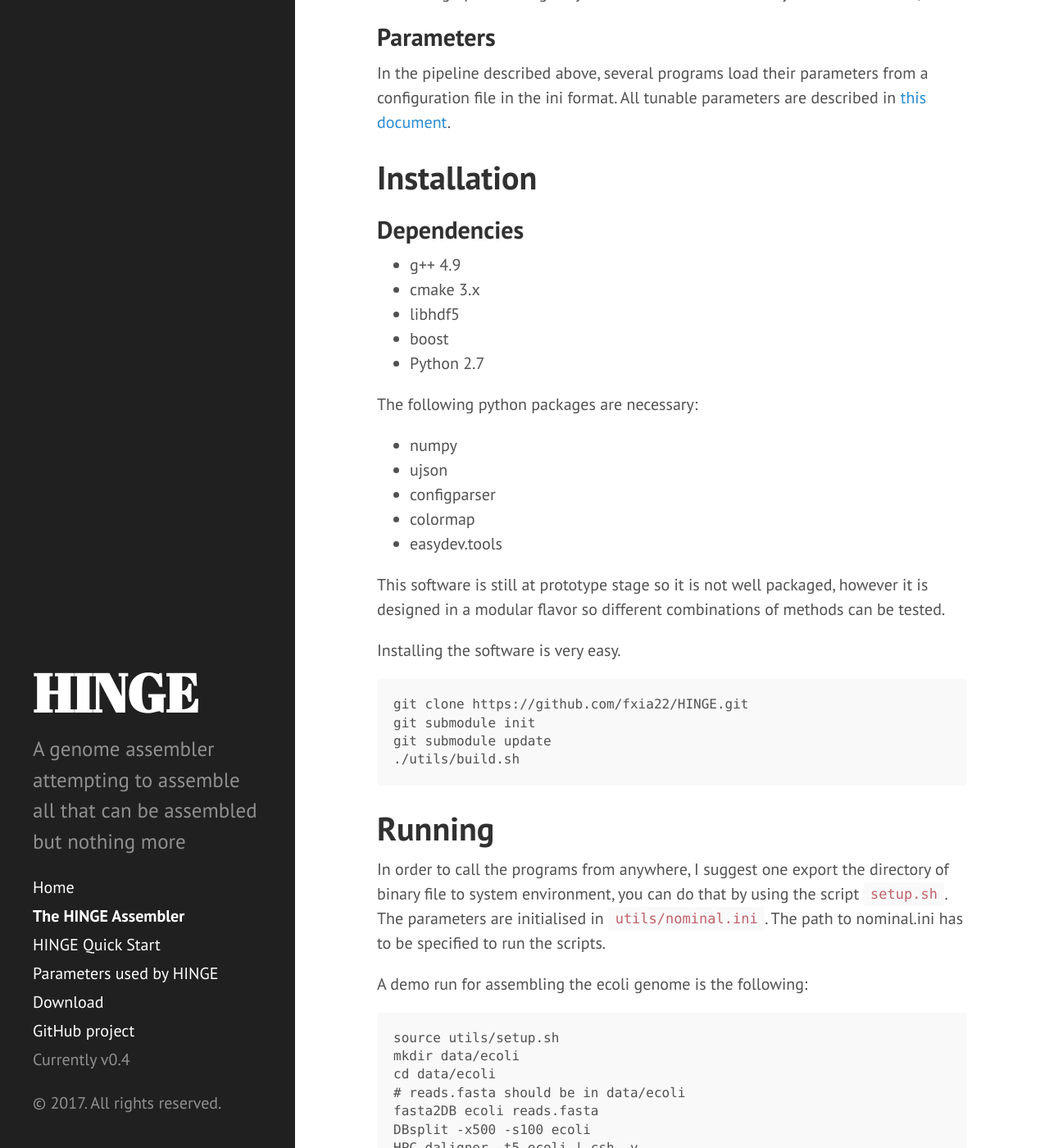
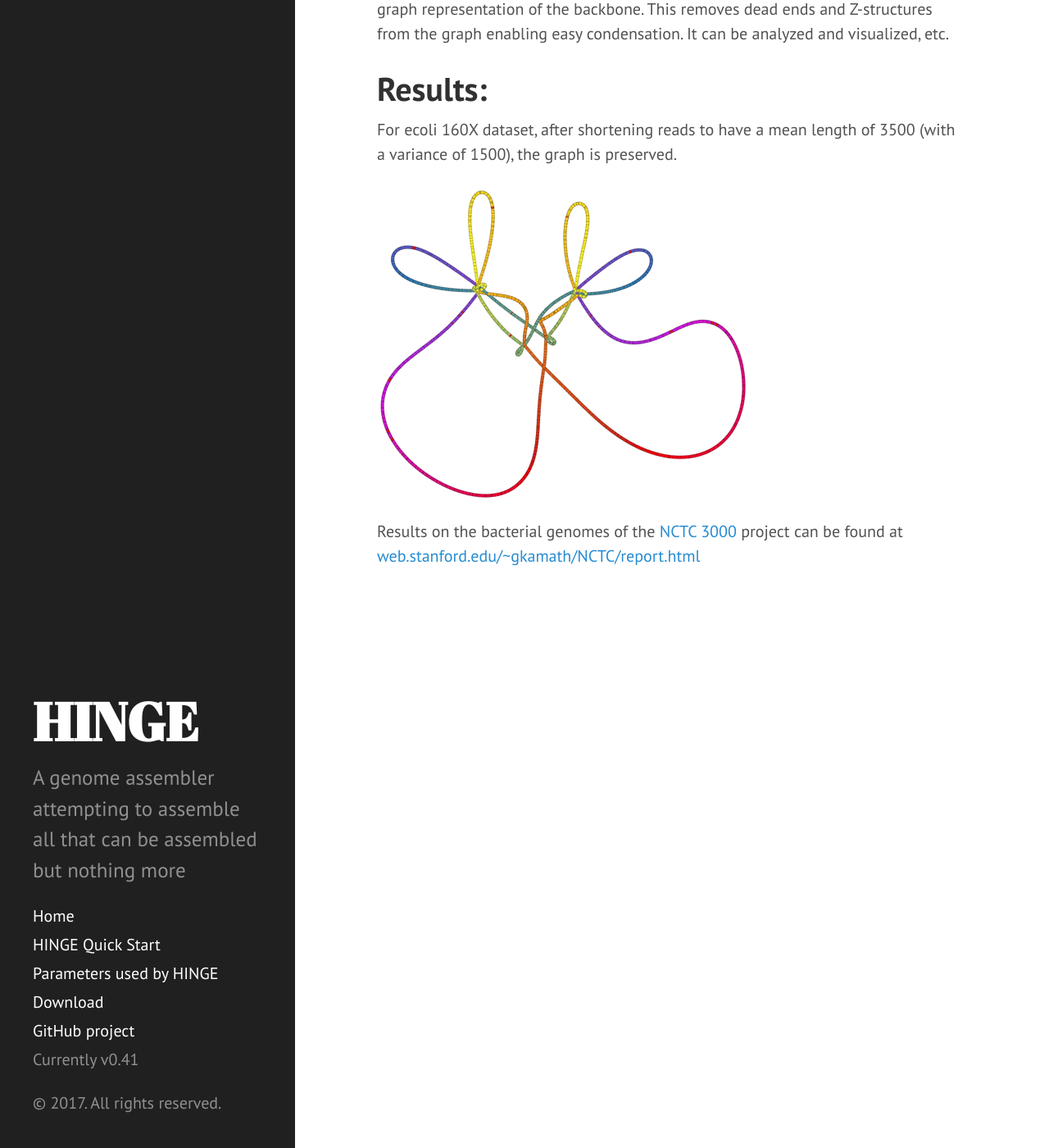
Before and after one commit to HingeAssembler/hingeassembler.github.io, a Jekyll site: the page built from index.md, in a window 1280 px wide and 1400 px high, scrolled down 1791 px. Shown: the whole window at 82% size. Built offline with Jekyll 4.4.1, drawn with Linux system fonts in a browser that asks for light colours; some of the changed text lies outside the part shown.

````diff
--- a/_config.yml
+++ b/_config.yml
@@ -7,7 +7,7 @@ permalink:        pretty
 # relative_permalinks: true
 
 # Setup
-title:            HINGE
+title:            'HINGE'
 tagline:          'A genome assembler'
 description:      'A genome assembler attempting to assemble all that can be assembled but nothing more'
 url:              http://HingeAssembler.github.io
@@ -20,7 +20,7 @@ author:
 paginate:         5
 
 # Custom vars
-version:          0.4
+version:          0.41
 
 
 collections:
@@ -29,4 +29,4 @@ collections:
 
 
 github:
-  repo:
+  repo:       'https://github.com/HingeAssembler/HINGE'
--- a/_includes/sidebar.html
+++ b/_includes/sidebar.html
@@ -20,8 +20,10 @@
       {% assign pages_list = site.pages %}
       {% for node in pages_list %}
         {% if node.title != null %}
-          {% if node.layout == "page" %}
-            <a class="sidebar-nav-item{% if page.url == node.url %} active{% endif %}" href="{{ node.url }}">{{ node.title }}</a>
+          {% if node.title != "The HINGE Assembler" %}
+            {% if node.layout == "page" %}
+              <a class="sidebar-nav-item{% if page.url == node.url %} active{% endif %}" href="{{ node.url }}">{{ node.title }}</a>
+            {% endif %}
           {% endif %}
         {% endif %}
       {% endfor %}
--- a/index.md
+++ b/index.md
@@ -55,121 +59,6 @@ This removes dead ends and Z-structures from the graph enabling easy condensatio
 It can be analyzed and visualized, etc.
 
 
-## Parameters
-
-In the pipeline described above, several programs load their parameters from a configuration file in the ini format.  All tunable parameters are described in [this document](/parameter_description/).
-
-
-# Installation
-
-## Dependencies
-- g++ 4.9
-- cmake 3.x
-- libhdf5
-- boost
-- Python 2.7
-
-The following python packages are necessary:
-
-- numpy
-- ujson
-- configparser
-- colormap
-- easydev.tools
-
-This software is still at prototype stage so it is not well packaged, however it is designed in a modular flavor so different combinations of methods can be tested.
-
-Installing the software is very easy.
-
-```
-git clone https://github.com/fxia22/HINGE.git
-git submodule init
-git submodule update
-./utils/build.sh
-```
-
-# Running
-
-In order to call the programs from anywhere, I suggest one export the directory of binary file to system environment, you can do that by using the script `setup.sh`. The parameters are initialised in `utils/nominal.ini`. The path to nominal.ini has to be specified to run the scripts.
-
-A demo run for assembling the ecoli genome is the following:
-
-```
-source utils/setup.sh
-mkdir data/ecoli
-cd data/ecoli
-# reads.fasta should be in data/ecoli
-fasta2DB ecoli reads.fasta
-DBsplit -x500 -s100 ecoli
-HPC.daligner -t5 ecoli | csh -v
-# alternatively, you can put output of HPC.daligner to a bash file and edit it to support
-rm ecoli.*.ecoli.*
-LAmerge ecoli.las ecoli.+([[:digit:]]).las
-rm ecoli.*.las # we only need ecoli.las
-DASqv -c100 ecoli ecoli.las
-
-# Run filter
-
-mkdir log
-hinge filter --db ecoli --las ecoli.las -x ecoli --config <path-to-nominal.ini>
-
-# Get maximal reads
-
-hinge maximal --db ecoli --las ecoli.las -x ecoli --config <path-to-nominal.ini>
-
-# Run layout
-
-hinge layout --db ecoli --las ecoli.las -x ecoli --config <path-to-nominal.ini> -o ecoli
-
-# Run postprocessing
-
-hinge clip ecoli.edges.hinges ecoli.hinge.list <identifier-of-run>
-
-
-# get draft assembly
-
-hinge draft-path <working directory> ecoli ecoli<identifier-of-run>.G2.graphml
-hinge draft --db ecoli --las ecoli.las --prefix ecoli --config <path-to-nominal.ini> --out ecoli.draft
-
-
-# get consensus assembly
-
-hinge correct-head ecoli.draft.fasta ecoli.draft.pb.fasta draft_map.txt
-fasta2DB draft ecoli.draft.pb.fasta
-HPC.daligner ecoli draft | zsh -v
-hinge consensus draft ecoli draft.ecoli.las ecoli.consensus.fasta <path-to-nominal.ini>
-hinge gfa <working directory> ecoli ecoli.consensus.fasta
-
-#results should be in ecoli_consensus.gfa
-```
-
-
-
-## Analysis of Results
-
-### showing ground truth on graph
-Some programs are for debugging and oberservation. For example, one can get the ground truth by mapping reads to reference and get `ecoli.ecoli.ref.las`.
-
-This `las` file can be parsed to json file for other programs to use.
-
-```
-run_mapping.py ecoli ecoli.ref ecoli.ecoli.ref.las 1-$
-```
-
-In the prune step, if `ecoli.mapping.json` exists, the output `graphml` file will contain the information of ground truth.
-
-### drawing alignment graphs and mapping graphs
-Draw a read, for example 60947, and output figure to `sample` folder (need plus 1 as LAshow counts from 1):
-
-```
-draw2.py ecoli ecoli.las 60948 sample 100
-```
-
-Draw pileup on draft assembly, given a region(start,end):
-
-```
-draw2_pileup_region.py  3600000 4500000
-```
 
 # Results:
 
````
Also changed, not shown: other parts of index.md (+4 -0 lines).
